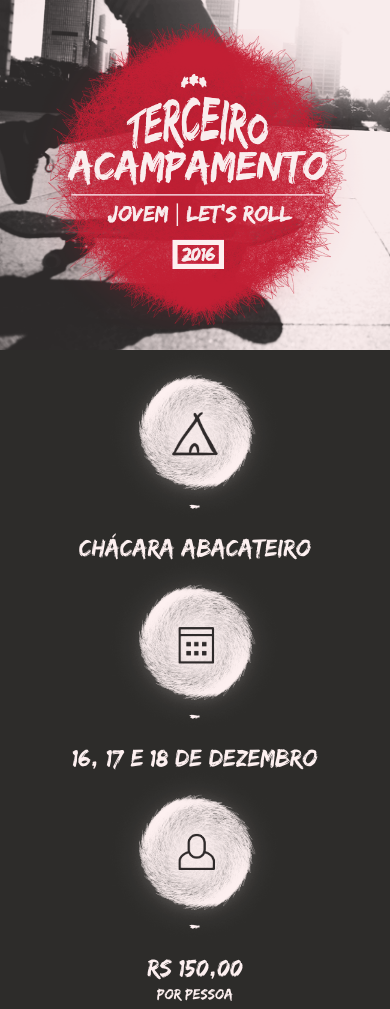
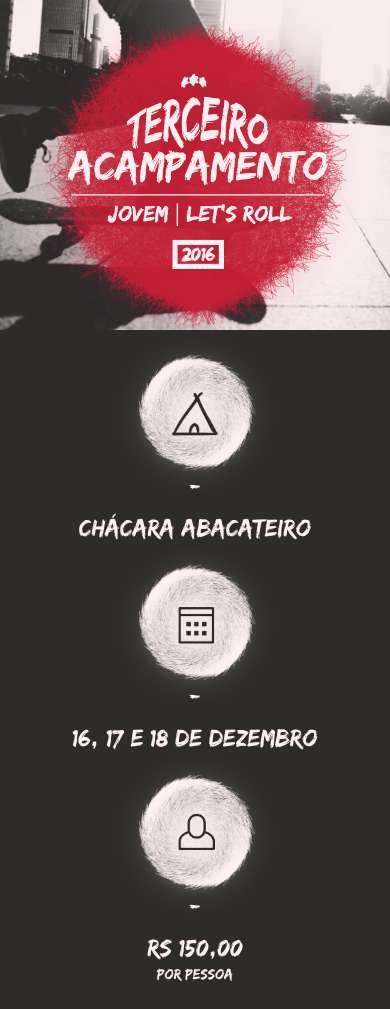
Before and after one commit to ccdf/hotsite_acampamento, a plain HTML site: page index.html in a window 390 px wide. Shown: the top 1009 px of the page. Drawn offline with nearby package versions, Linux system fonts and the light colour scheme; a script that the page names is missing.

Commit message:
teste mobile

```diff
--- a/assets/css/master.css
+++ b/assets/css/master.css
@@ -57,7 +57,7 @@ h2 {
 
 @media (max-width: 767px) {
   .header {
-    height: 350px;
+    height: 330px;
     background-size: cover;
     background-position: initial;
   }
```
